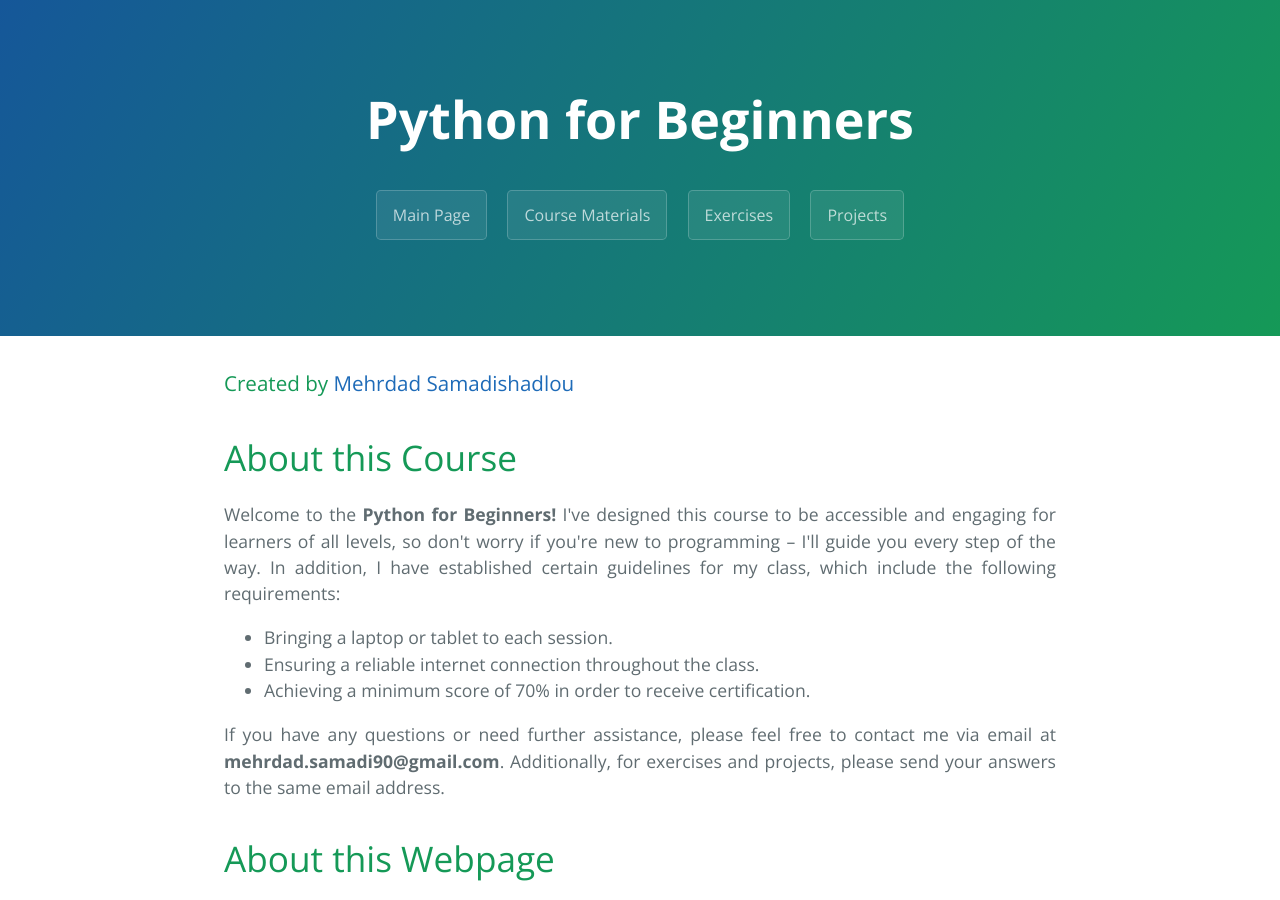
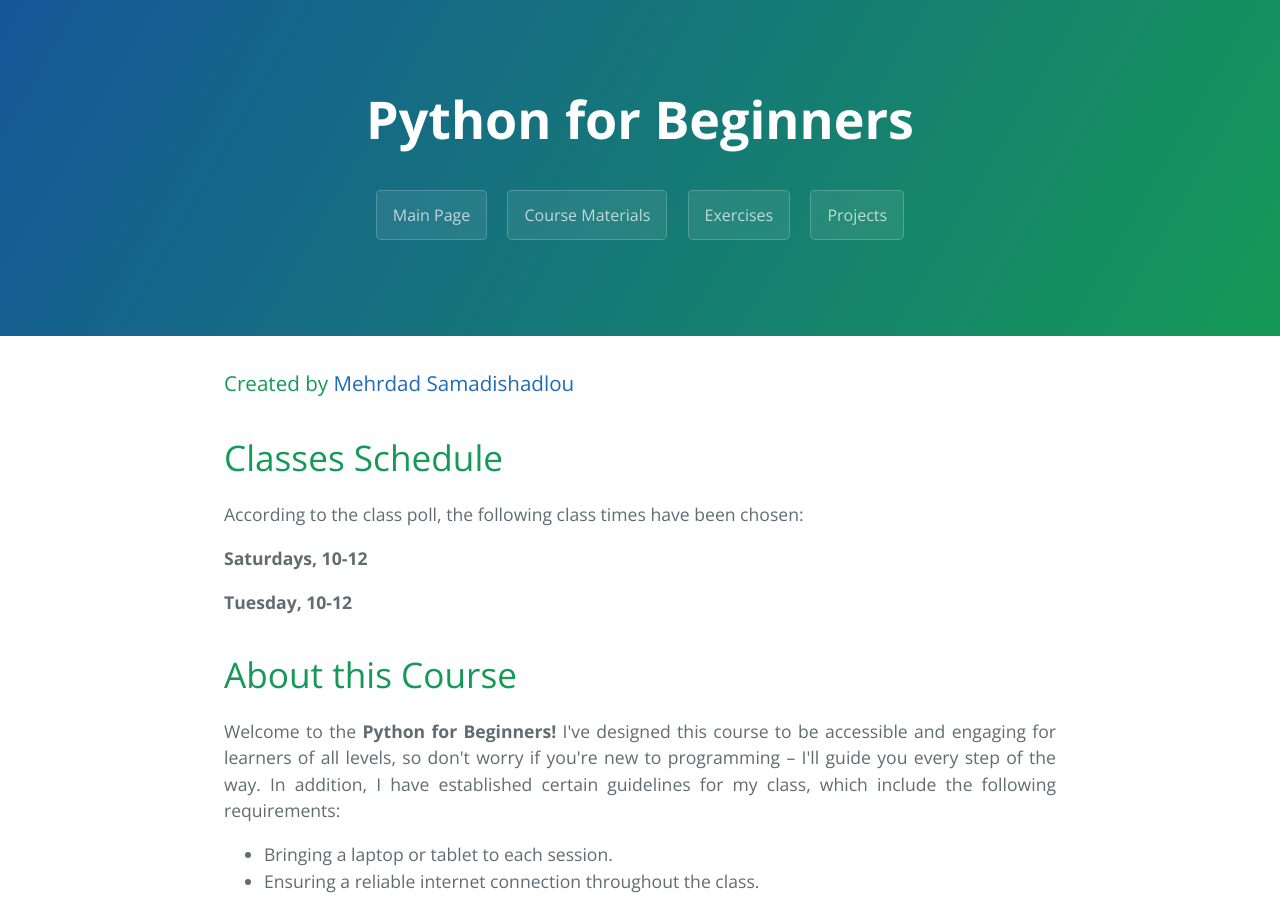
Before and after one commit to MehrdadSamadishadlou/Python_for_Beginners, a Jekyll site: the page built from index.md, in a window 1280 px wide and 900 px high. Built offline with Jekyll 4.4.1, drawn with Linux system fonts in a browser that asks for light colours.

Commit message:
Update index.md

```diff
--- a/index.md
+++ b/index.md
@@ -5,6 +5,14 @@ filename: index
 ---
 
 ### Created by <a href="https://github.com/MehrdadSamadishadlou">Mehrdad Samadishadlou</a>
+
+# Classes Schedule
+
+According to the class poll, the following class times have been chosen:
+
+**Saturdays, 10-12**
+
+**Tuesday, 10-12**
 
 # About this Course
 
```
